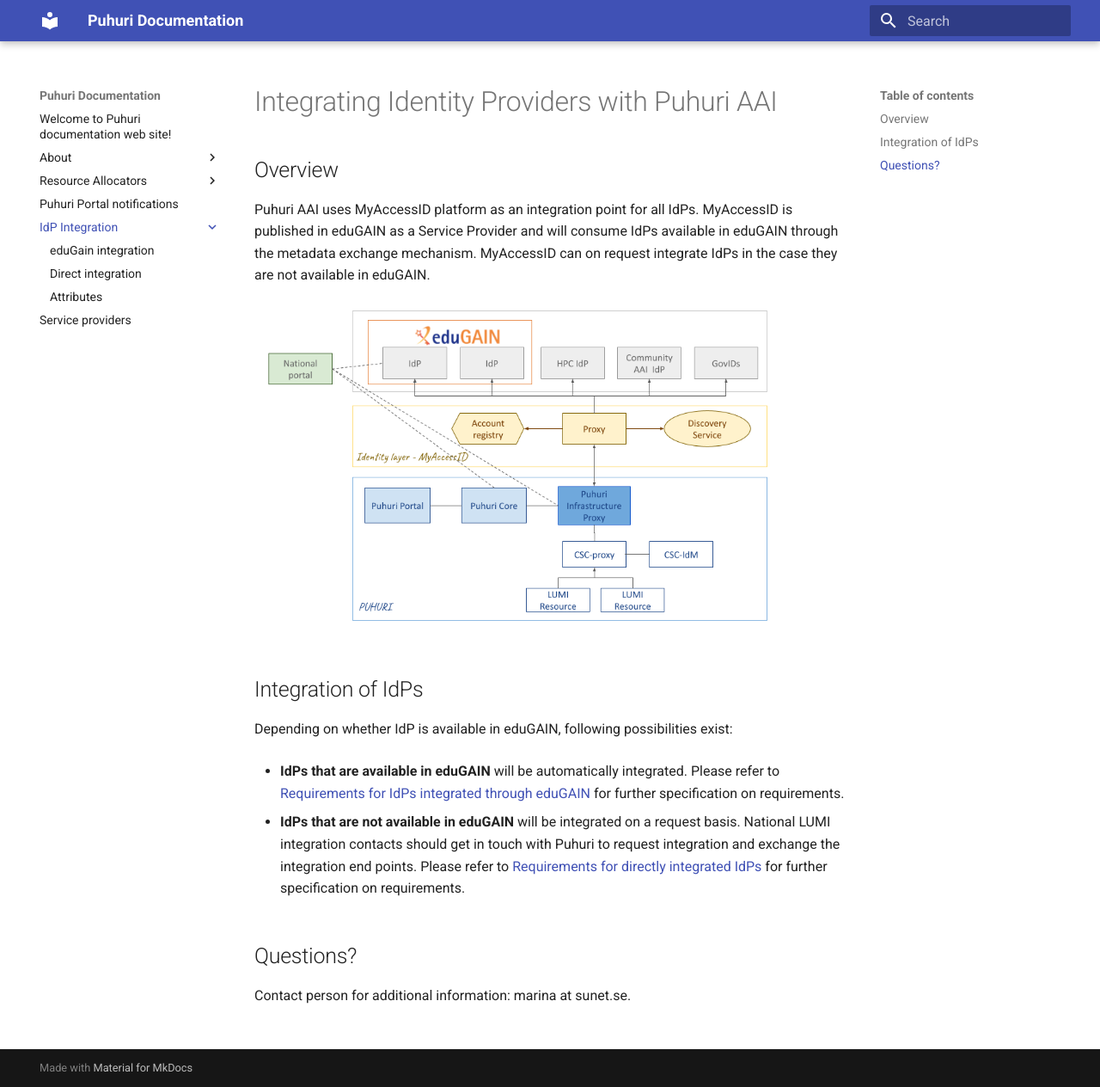
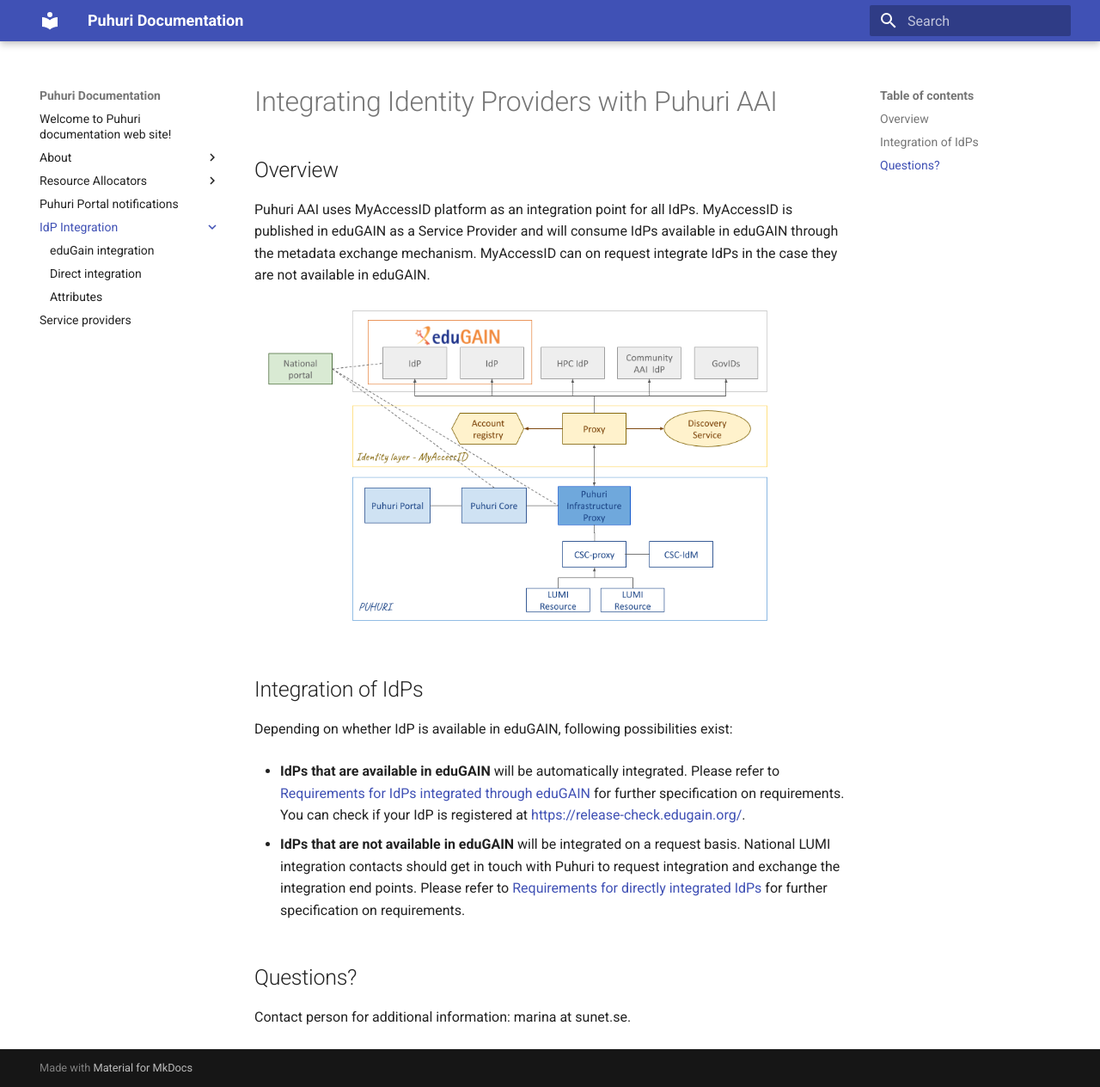
Before and after one commit to neicnordic/puhuri-web, an MkDocs documentation site: the page built from docs/idp_integration/index.md, in a window 1280 px wide and 1264 px high. Shown: the whole window at 86% size. Built offline with MkDocs 1.6.1 and Material for MkDocs 9.7.7, drawn with Linux system fonts in a browser that asks for light colours.

Commit message:
Reformat, add edugain check link

```diff
--- a/docs/idp_integration/index.md
+++ b/docs/idp_integration/index.md
@@ -10,9 +10,15 @@ Puhuri AAI uses MyAccessID platform as an integration point for all IdPs. MyAcce
 
 Depending on whether IdP is available in eduGAIN, following possibilities exist:
 
-- **IdPs that are available in eduGAIN** will be automatically integrated. Please refer to [Requirements for IdPs integrated through eduGAIN](requirements-edugain.md) for further specification on requirements.
+- **IdPs that are available in eduGAIN** will be automatically integrated. Please refer to
+  [Requirements for IdPs integrated through eduGAIN](requirements-edugain.md) for further
+  specification on requirements. You can check if your IdP is registered at
+  [https://release-check.edugain.org/](https://release-check.edugain.org/).
 
-- **IdPs that are not available in eduGAIN** will be integrated on a request basis. National LUMI integration contacts should get in touch with Puhuri to request integration and exchange the integration end points. Please refer to [Requirements for directly integrated IdPs](requirements-direct.md) for further specification on requirements.
+- **IdPs that are not available in eduGAIN** will be integrated on a request basis. National
+  LUMI integration contacts should get in touch with Puhuri to request integration and exchange
+  the integration end points. Please refer to [Requirements for directly integrated IdPs](requirements-direct.md)
+  for further specification on requirements.
 
 
 ## Questions?
```
Also changed, not shown: docs/idp_integration/requirements-direct.md (+2 -2 lines), docs/idp_integration/requirements-edugain.md (+6 -4 lines).
